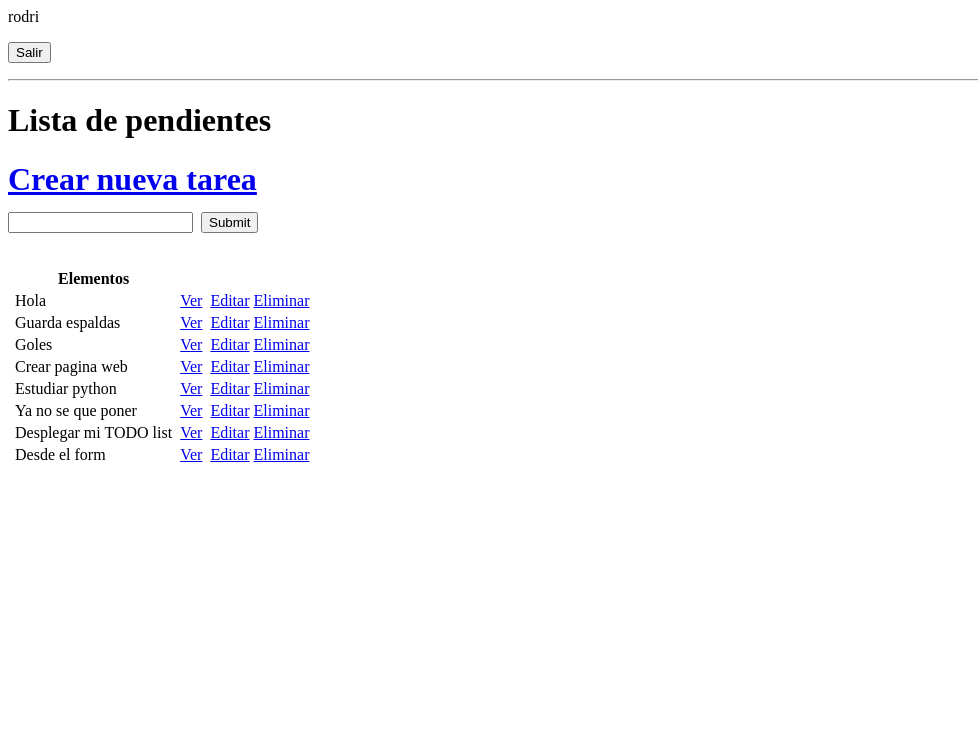
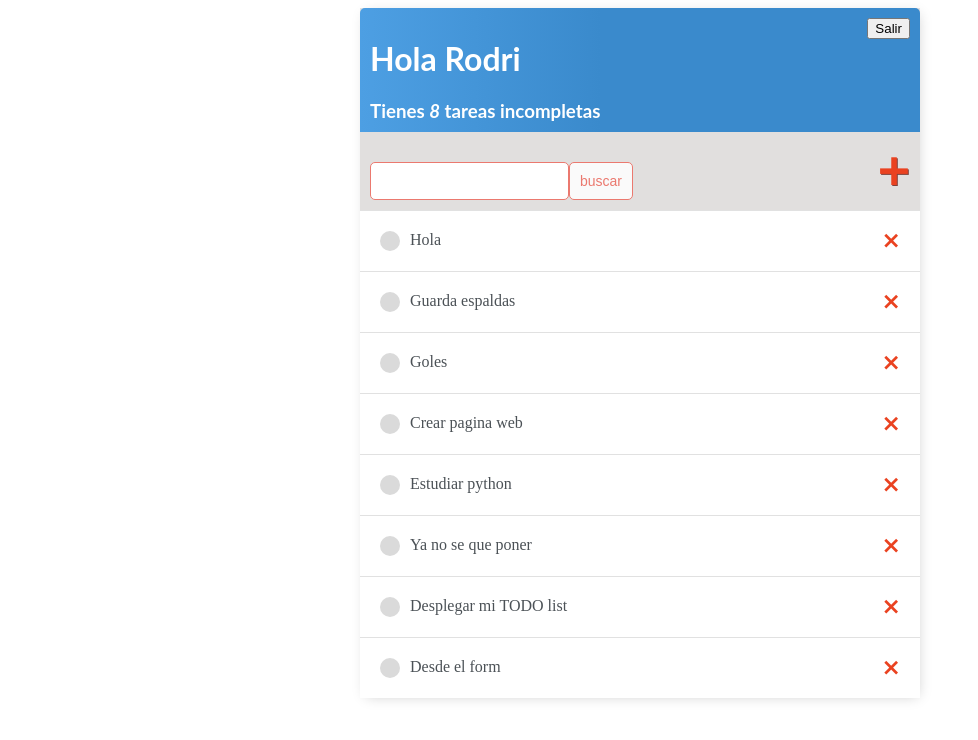
Before and after one commit to rodrigoBak-flutter/app_web_python, a Django app: page / in a window 1280 px wide. Shown: the top 740 px of the page, without its empty margins (0-978 px from the left). Run offline with Django 5.2, Linux system fonts and the light colour scheme; a user stored in the database is signed in; data comes from the database, SQL or seed files in the repository; both versions use the stored data as it was after the commit.

Commit message:
Finish style TODO

```diff
--- /dev/null
+++ b/base/templates/base/principal.html
@@ -0,0 +1,157 @@
+<!DOCTYPE html>
+<html lan='es'>
+<hear>
+    <meta charset='UTF-8'></meta>
+    <title>Lista de Pendientes</title>
+    <style>
+        <link rel="preconnect" href="https://fonts.googleapis.com">
+        <link rel="preconnect" href="https://fonts.gstatic.com" crossorigin>
+        <link rel="preconnect" href="https://fonts.googleapis.com">
+        <link rel="preconnect" href="https://fonts.gstatic.com" crossorigin>
+        <link href="https://fonts.googleapis.com/css2?family=Lato:ital,wght@1,300&display=swap" rel="stylesheet">
+        <link href="https://fonts.googleapis.com/css2?family=Abel&display=swap" rel="stylesheet">
+
+        <style>
+            body {
+                background-color: #E5D4D1;
+                font-family: 'Abel', sans-serif;
+                padding-top: 60px;
+            }
+
+            .container{
+                max-width: 560px;
+                margin: auto;
+                background-color: #E1DFDE;
+                -webkit-box-shadow: 2px 2px 13px -4px rgba(0, 0, 0, 0.21);
+                box-shadow: 2px 2px 13px -4px rgba(0, 0, 0, 0.21);
+            }
+
+            h1,
+            h2,
+            h3,
+            h4,
+            h5,
+            h6 {
+                font-family: 'Lato', sans-serif;
+            }
+
+            a,
+            p {
+                color: #996E66;
+            }
+
+            .barra-superior{
+                display: flex;
+                justify-content: space-between;
+                color: #ffffff;
+                padding: 10px;
+                border-radius: 5px 5px 0 0;
+                background: linear-gradient(90deg, #4D9FE3 0%, #3A8ACC 43%, #3A8ACC 100%);
+            }
+
+            .barra-superior a {
+                color: rgb(255, 255, 255);
+                text-decoration: none;
+            }
+
+            .envoltorio-tarea {
+                display: flex;
+                align-items: center;
+                justify-content: space-between;
+                padding: 20px;
+                background-color: #ffffff;
+                border-top: 1px solid rgb(225, 225, 225);
+            }
+
+            .titulo-tarea{
+                display: flex;
+            }
+
+            .titulo-tarea a {
+                text-decoration: none;
+                color: #4B5156;
+                margin-left: 10px;
+            }
+
+            .icono-tarea-completa {
+                height: 20px;
+                width: 20px;
+                background-color: rgb(105, 162, 105);
+                border-radius: 50px;
+            }
+
+            .icono-tarea-incompleta {
+                height: 20px;
+                width: 20px;
+                background-color: rgb(218, 218, 218);
+                border-radius: 50px;
+            }
+
+            .enlace-eliminar {
+                text-decoration: none;
+                font-weight: 900;
+                color: #EA4220;
+                font-size: 22px;
+                line-height: 0;
+            }
+
+            #envoltorio-agregar-buscar {
+                display: flex;
+                justify-content: space-between;
+                align-items: center;
+                padding: 10px;
+            }
+
+            #enlace-agregar{
+                color: #EA4220;
+                text-decoration: none;
+                font-size: 42px;
+                text-shadow: 1px 1px #81413B;
+            }
+
+            input[type=text],
+            input[type=password],
+            textarea {
+                border: 1px solid #EB796F;
+                border-radius: 5px;
+                padding: 10px;
+                width: 90%;
+            }
+
+            label {
+                padding-top: 10px !important;
+                display: block;
+            }
+
+            .boton {
+                border: 1px solid #EB796F;
+                background-color: #FAFAFA;
+                color: #EB796F;
+                padding: 10px;
+                font-size: 14px;
+                border-radius: 5px;
+                cursor: pointer;
+                text-decoration: none;
+            }
+
+            .cuerpo-tarjeta {
+                padding: 20px;
+            }
+
+
+    </style>
+
+</hear>
+<body>
+
+    <div class='container'>
+        {% block content %}
+        {% endblock content %}
+    </div>
+
+
+
+
+</body>
+
+</html>
--- a/base/templates/base/tarea_list.html
+++ b/base/templates/base/tarea_list.html
@@ -1,5 +1,14 @@
+{% extends "base/principal.html" %}
+
+{% block content %}
+
+<div class="barra-superior">
+    <div>
+        <h1>Hola {{request.user|title}}</h1>
+        <h3 style="margin:0">Tienes <i>{{count}}</i> tarea{{count|pluralize}} incompleta{{count|pluralize}}</h3>
+    </div>
+
 {% if request.user.is_authenticated %}
-<p>{{request.user}}</p>
 <form action="{% url 'logout' %}" method="post">
     {% csrf_token %}
     <button type="submit">Salir</button>
@@ -7,42 +16,38 @@
 {% else %}
 <a href= "{% url 'login' %}">Ingresar</a>
 {% endif%}
-<hr>
+</div>
 
 
-<h1>Lista de pendientes<h1/>
-<a href= "{% url 'crear-tarea' %}">Crear nueva tarea</a>
+<div id="envoltorio-agregar-buscar">
+    <form method="GET" style="margin-top: 20px; display: flex;">
+        <input type="text" name="area-buscar" value="{{valor_buscado}}">
+        <input class='boton' type="submit" value="buscar">
+    </form>
+    <a id='enlace-agregar' href="{% url 'crear-tarea' %}">&#x1F7A5;</a>
+</div>
 
-<form method = 'GET'>
-    <input type= 'text' name='area-buscar' value= '{{valor_buscado}}'></input>
-    <input type= 'submit' name='Buscar'></input>
-</form>
-
-<table>
-    <tr>
-    <th></th>
-    <th>Elementos</th>
-    <th></th>
-
-    </tr>
-
+<div class="envoltorio-items-tarea">
     {% for tarea in tareas %}
-
-    <tr>
-        <th></th>
-        <td>{{tarea.titulo}}</td>
-        <th></th>
-        <td><a href="{% url 'tarea' tarea.id %}">Ver</a></td>
-        <th></th>
-        <td><a href="{% url 'editar-tarea' tarea.id %}">Editar</a></td>
-        <td><a href="{% url 'eliminar-tarea' tarea.id %}">Eliminar</a></td>
-    </tr>
+    <div class="envoltorio-tarea">
+        {% if tarea.completo %}
+        <div class="titulo-tarea">
+            <div class="icono-tarea-completa"></div>
+            <i><s><a href="{% url 'editar-tarea' tarea.id %}">{{tarea}}</a></s></i>
+        </div>
+        <a class='enlace-eliminar' href="{% url 'eliminar-tarea' tarea.id %}">&#x2A2F;</a>
+        {% else %}
+        <div class="titulo-tarea">
+            <div class="icono-tarea-incompleta"></div>
+            <a href="{% url 'editar-tarea' tarea.id %}">{{tarea}}</a>
+        </div>
+        <a class='enlace-eliminar' href="{% url 'eliminar-tarea' tarea.id %}">&#x2A2F;</a>
+        {% endif %}
+    </div>
 
     {% empty %}
+    <h3>No hay elementos en esta lista</h3>
+    {% endfor %}
+</div>
 
-    <h3>No hay elementos en la lista<h3/>
-
-    {% endfor %}
-
-
-</table>
+{% endblock content %}
```
Also changed, not shown: base/templates/base/login.html (+19 -7 lines), base/templates/base/registro.html (+23 -6 lines), base/templates/base/tarea.html (+7 -0 lines), base/templates/base/tarea_confirm_delete.html (+14 -5 lines), base/templates/base/tarea_form.html (+13 -4 lines), db.sqlite3.
